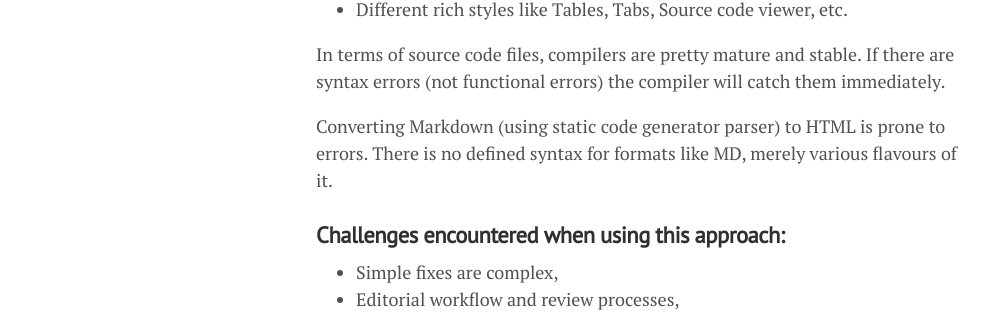
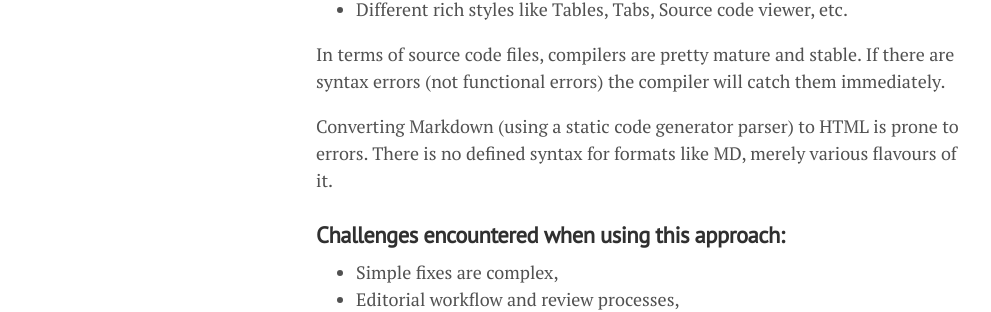
Before and after one commit to lgeurts/lgeurts.github.io, a Jekyll site: the page built from _posts/2020-08-21-docs-as-code.md, in a window 1280 px wide. Shown: the part 872-1184 px from the top of the page, without its empty margins (0-991 px from the left). Built offline with Jekyll 4.4.1, drawn with Linux system fonts in a browser that asks for light colours; nearby versions of some CDN libraries.

Commit message:
Update 2020-08-21-docs-as-code.md

```diff
--- a/_posts/2020-08-21-docs-as-code.md
+++ b/_posts/2020-08-21-docs-as-code.md
@@ -32,7 +32,7 @@
 
 In terms of source code files, compilers are pretty mature and stable. If there are syntax errors (not functional errors) the compiler will catch them immediately.
 
-Converting Markdown (using static code generator parser) to HTML is prone to errors. There is no defined syntax for formats like MD, merely various flavours of it.
+Converting Markdown (using a static code generator parser) to HTML is prone to errors. There is no defined syntax for formats like MD, merely various flavours of it.
 
 ### **Challenges encountered when using this approach:**
 
```
